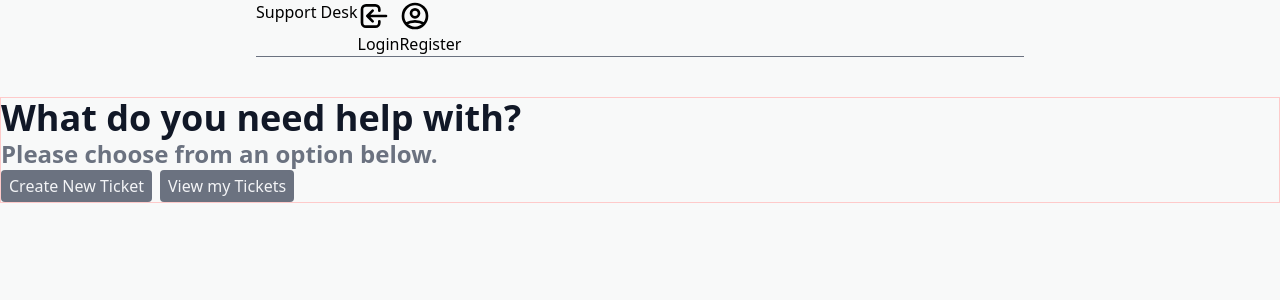
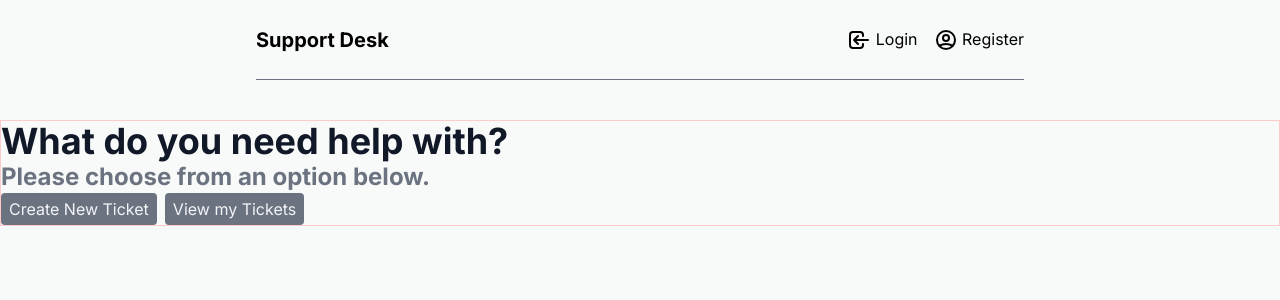
Before and after one commit to sundaray/supportdesk, a React (Create React App) app in the folder client/: page / in a window 1280 px wide. Shown: the top 300 px of the page. Built offline with nearby package versions, Linux system fonts and the light colour scheme.

Commit message:
Styled the header component

```diff
--- a/client/public/index.html
+++ b/client/public/index.html
@@ -10,20 +10,8 @@
       content="Web site created using create-react-app"
     />
     <link rel="apple-touch-icon" href="%PUBLIC_URL%/logo192.png" />
-    <!--
-      manifest.json provides metadata used when your web app is installed on a
-      user's mobile device or desktop. See https://developers.google.com/web/fundamentals/web-app-manifest/
-    -->
     <link rel="manifest" href="%PUBLIC_URL%/manifest.json" />
-    <!--
-      Notice the use of %PUBLIC_URL% in the tags above.
-      It will be replaced with the URL of the `public` folder during the build.
-      Only files inside the `public` folder can be referenced from the HTML.
-
-      Unlike "/favicon.ico" or "favicon.ico", "%PUBLIC_URL%/favicon.ico" will
-      work correctly both with client-side routing and a non-root public URL.
-      Learn how to configure a non-root public URL by running `npm run build`.
-    -->
+    <link href="https://fonts.googleapis.com/css2?family=Inter:wght@100;200;300;400;500;600;700;800;900&display=swap" rel="stylesheet">
     <title>React App</title>
   </head>
   <body>
--- a/client/src/components/Header.js
+++ b/client/src/components/Header.js
@@ -18,34 +18,32 @@ const Header = () => {
   };
 
   return (
-    <nav className="w-11/12 md:w-3/5 flex border-b border-gray-500 m-auto mb-10">
-      <div className="logo">
-        <Link to="/">Support Desk</Link>
-      </div>
+    <nav className="flex justify-between items-center w-11/12 md:w-3/5 h-12 sm:h-20 border-b border-gray-500 m-auto mb-10">
+      <Link to="/">
+        <h1 className="text-xl font-bold">Support Desk</h1>
+      </Link>
       <ul className="flex">
         {!name && (
-          <li>
           <Link to="login">
-              <LoginIcon className="loginIcon" />
-              Login
+            <li className="mr-4 hover:font-medium">
+              <LoginIcon className="inline w-4 h-4 sm:w-6 sm:h-6" /> Login
+            </li>
           </Link>
-          </li>
         )}
         {!name && (
-          <li>
           <Link to="register">
-              <UserCircleIcon className="userIcon" />
+            <li className="hover:font-medium">
+              <UserCircleIcon className="inline w-4 h-4 sm:w-6 sm:h-6" />{" "}
               Register
+            </li>
           </Link>
-          </li>
         )}
         {name && (
-          <li onClick={handleLogout}>
           <Link to="/">
-              <LogoutIcon className="logoutIcon" />
-              Logout
+            <li onClick={handleLogout} className="hover:font-medium">
+              <LogoutIcon className="inline w-4 h-4 sm:w-6 sm:h-6 " /> Logout
+            </li>
           </Link>
-          </li>
         )}
       </ul>
     </nav>
--- a/client/src/components/Login.js
+++ b/client/src/components/Login.js
@@ -85,7 +85,7 @@ const Login = () => {
               initial="initial"
               animate="animate"
               exit="initial"
-              className="text-red-500 text-xs italic"
+              className="mt-1 text-red-500 text-xs italic"
             >
               {formik.errors.email}
             </motion.span>
@@ -115,7 +115,7 @@ const Login = () => {
               initial="initial"
               animate="animate"
               exit="initial"
-              className="text-red-500 text-xs italic"
+              className="mt-1 text-red-500 text-xs italic"
             >
               {formik.errors.password}
             </motion.span>
--- a/client/src/components/Register.js
+++ b/client/src/components/Register.js
@@ -90,7 +90,7 @@ const Register = () => {
               initial="initial"
               animate="animate"
               exit="initial"
-              className="text-red-500 text-xs italic"
+              className="mt-1 text-red-500 text-xs italic"
             >
               {formik.errors.username}
             </motion.span>
@@ -117,7 +117,7 @@ const Register = () => {
               initial="initial"
               animate="animate"
               exit="initial"
-              className="text-red-500 text-xs italic"
+              className="mt-1 text-red-500 text-xs italic"
             >
               {formik.errors.email}
             </motion.span>
@@ -147,7 +147,7 @@ const Register = () => {
               initial="initial"
               animate="animate"
               exit="initial"
-              className="text-red-500 text-xs italic"
+              className="mt-1 text-red-500 text-xs italic"
             >
               {formik.errors.password}
             </motion.span>
--- a/client/src/index.css
+++ b/client/src/index.css
@@ -5,6 +5,7 @@
 
 html {
   background-color:#F8F9F9;
+  font-family: 'Inter', sans-serif;
 }
 
 input:-webkit-autofill,
```
Also changed, not shown: 1 other file (tests, documents, lock files or other folders). Lines whose indentation alone changed are shown as unchanged.
